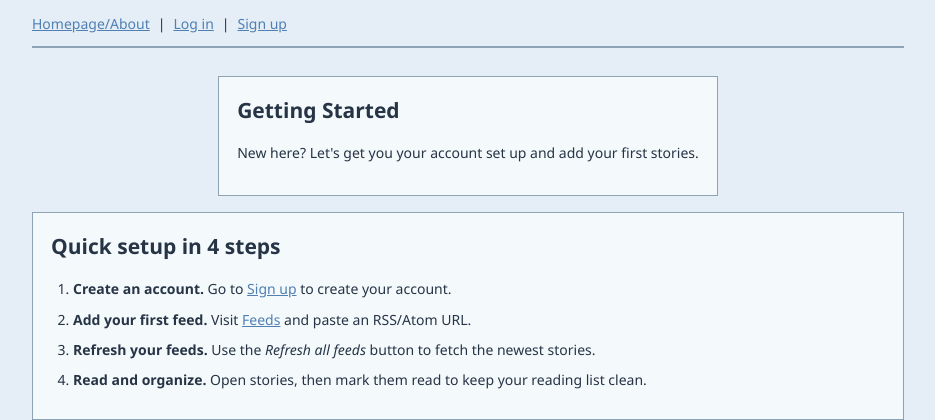
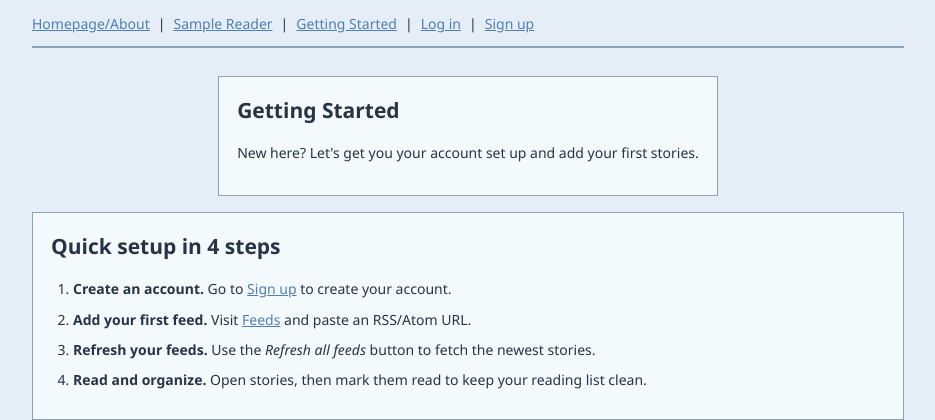
Before and after one commit to amowreader/rss-reader, a Flask app: page /getting-started in a window 1280 px wide. Shown: the top 420 px of the page, without its empty margins (172-1107 px from the left). Run offline with Flask 3, Linux system fonts and the light colour scheme.

Commit message:
fixing pages

```diff
--- a/templates/base.html
+++ b/templates/base.html
@@ -8,6 +8,8 @@
 <body>
   <nav>
     <a href="{{ url_for('landing') }}">Homepage/About</a>
+    |
+    <a href="{{ url_for('sample') }}">Sample Reader</a>
     |
     {% if g.user %}
       <a href="{{ url_for('index') }}">Reading List</a>
@@ -21,6 +23,8 @@
         <button type="submit">Log out</button>
       </form>
     {% else %}
+      <a href="{{ url_for('getting_started') }}">Getting Started</a>
+      |
       <a href="{{ url_for('login') }}">Log in</a>
       |
       <a href="{{ url_for('signup') }}">Sign up</a>
```
